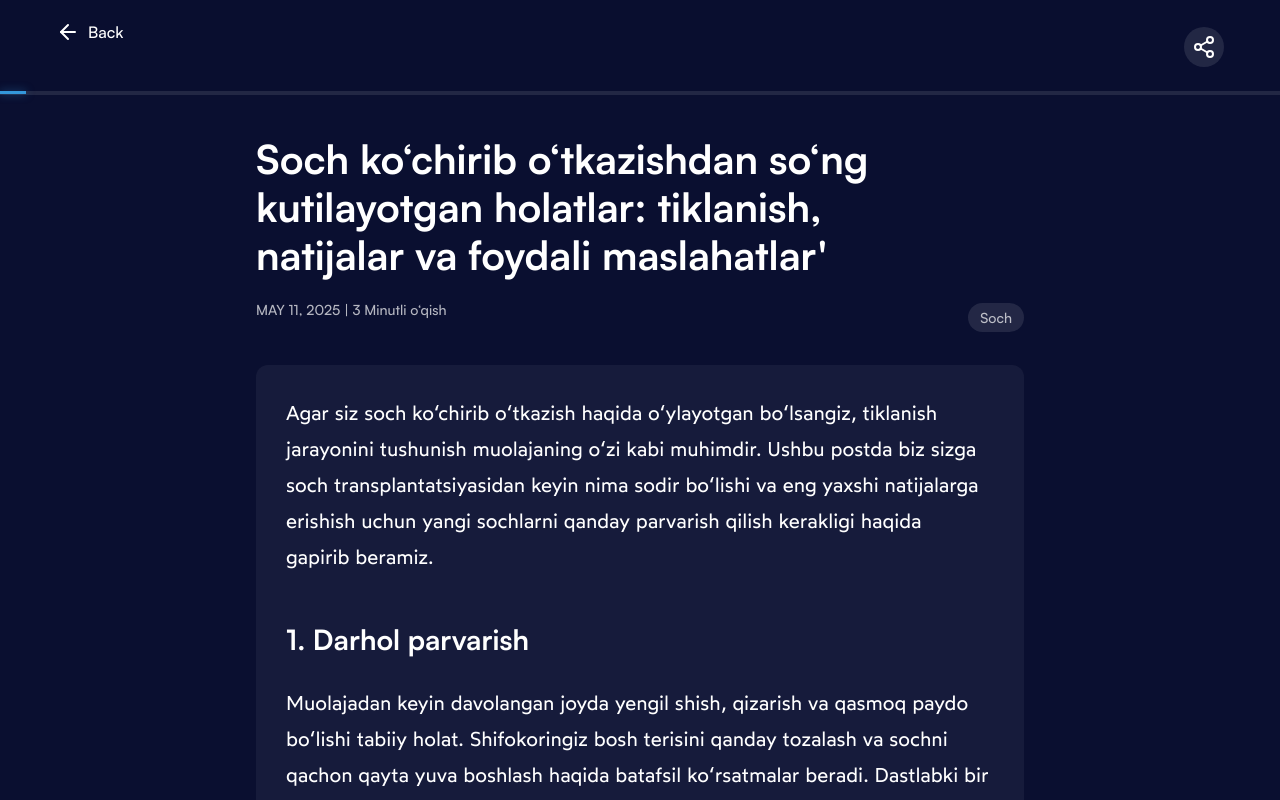
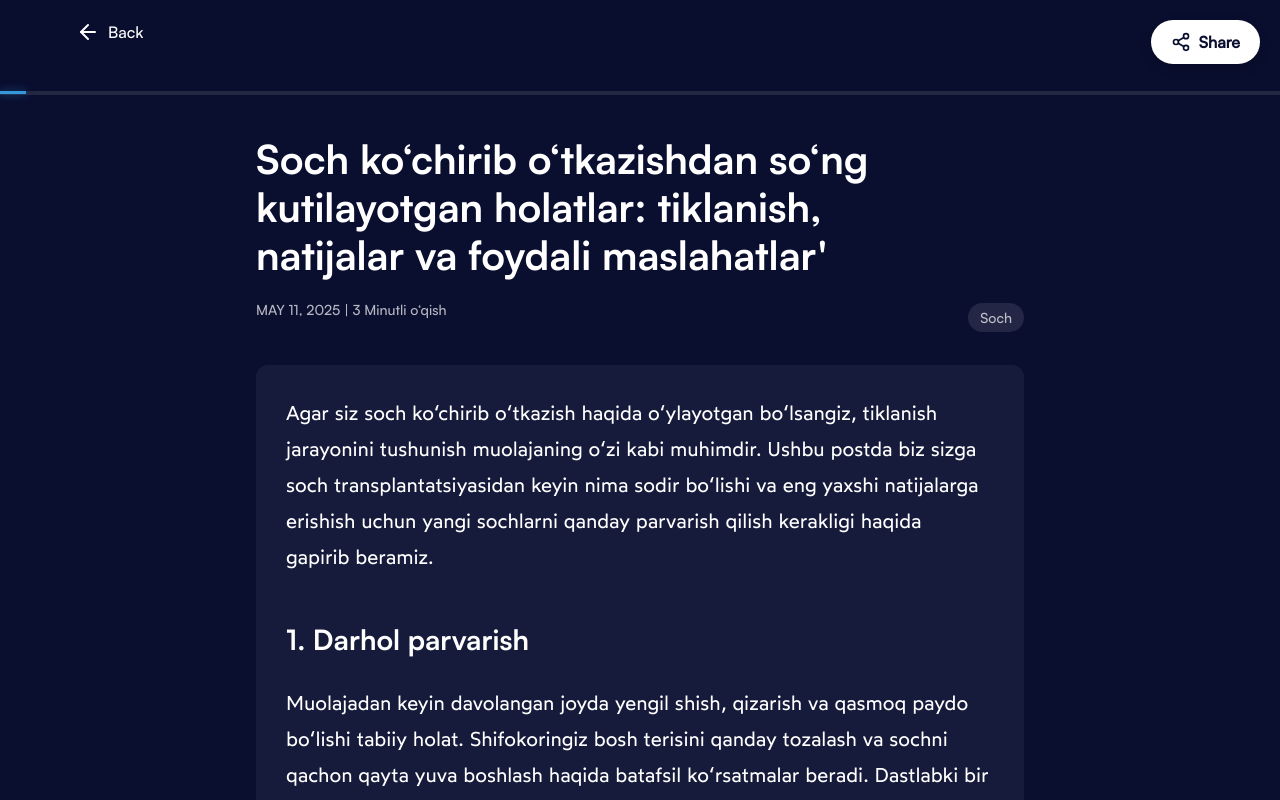
Before and after one commit to Mirjalol49/dr-munisa-webapp, a React (Vite) app: page /blog in a window 1280 px wide. Both pictures are taken after a click on the element 640 px from the left and 313 px from the top of the page. Shown: the top 800 px of the page. Built offline with nearby package versions, Linux system fonts and the light colour scheme.

Commit message:
share button added

```diff
--- a/src/Pages/Blog/BlogPost.css
+++ b/src/Pages/Blog/BlogPost.css
@@ -38,8 +38,17 @@
 
 .blog-post-header .container {
   display: flex;
+  justify-content: center;
+  align-items: center;
+}
+
+.header-controls {
+  display: flex;
   justify-content: space-between;
   align-items: center;
+  width: 100%;
+  max-width: 1200px;
+  padding: 0 20px;
 }
 
 .back-button {
@@ -56,20 +65,60 @@
   transform: translateX(-5px);
 }
 
-.share-button {
-  width: 40px;
-  height: 40px;
-  border-radius: 50%;
-  background-color: rgba(255, 255, 255, 0.1);
+.share-button-large {
   display: flex;
   align-items: center;
   justify-content: center;
+  gap: 8px;
+  background-color: #ffffff;
+  color: #0a0f30;
+  font-weight: bold;
+  padding: 10px 20px;
+  border-radius: 30px;
+  border: none;
   cursor: pointer;
   transition: all 0.2s ease;
+  box-shadow: 0 4px 12px rgba(0, 0, 0, 0.2);
+  position: fixed;
+  top: 20px;
+  right: 20px;
+  z-index: 9999;
+  font-size: 16px;
+  font-family: 'Satoshi-Medium', sans-serif;
 }
 
-.share-button:hover {
-  background-color: rgba(255, 255, 255, 0.2);
+.share-button-large:hover {
+  background-color: #ffffff;
+  transform: scale(1.05);
+  box-shadow: 0 6px 16px rgba(0, 0, 0, 0.25);
+}
+
+.share-button img {
+  width: 22px;
+  height: 22px;
+  object-fit: contain;
+}
+
+.share-tooltip {
+  position: absolute;
+  background-color: #ffffff;
+  color: #0a0f30;
+  padding: 5px 10px;
+  border-radius: 4px;
+  font-size: 14px;
+  white-space: nowrap;
+  box-shadow: 0 2px 8px rgba(0, 0, 0, 0.15);
+  top: 100%;
+  right: 0;
+  margin-top: 8px;
+  opacity: 0;
+  visibility: hidden;
+  transition: opacity 0.2s ease, visibility 0.2s ease;
+}
+
+.share-button:hover .share-tooltip {
+  opacity: 1;
+  visibility: visible;
 }
 
 .blog-post-content-wrapper {
--- a/src/Pages/Blog/BlogPost.jsx
+++ b/src/Pages/Blog/BlogPost.jsx
@@ -101,6 +101,29 @@ const BlogPost = () => {
   const [scrollProgress, setScrollProgress] = useState(0);
   const blogContentRef = useRef(null);
   const { showLoading, hideLoading } = useLoading();
+  const [shareUrl, setShareUrl] = useState('');
+
+  // Set share URL when component mounts
+  useEffect(() => {
+    // Get the current URL for sharing
+    const currentUrl = window.location.href;
+    setShareUrl(currentUrl);
+  }, [postId]);
+
+  // Share to Telegram function
+  const shareToTelegram = () => {
+    if (!post) return;
+
+    // Format post title and URL for sharing
+    const title = encodeURIComponent(post.title);
+    const url = encodeURIComponent(shareUrl);
+
+    // Create telegram share link
+    const telegramShareUrl = `https://t.me/share/url?url=${url}&text=${title}`;
+
+    // Open in new window
+    window.open(telegramShareUrl, '_blank', 'noopener,noreferrer');
+  };
 
   // Show loading spinner only when content is actually loading
   useEffect(() => {
@@ -257,6 +280,18 @@ const BlogPost = () => {
   return (
     <>
       <div className="blog-post-page">
+        {/* Share button positioned absolutely */}
+        <button className="share-button-large" onClick={shareToTelegram}>
+          <svg width="20" height="20" viewBox="0 0 24 24" fill="none" xmlns="http://www.w3.org/2000/svg">
+            <path d="M18 8C19.6569 8 21 6.65685 21 5C21 3.34315 19.6569 2 18 2C16.3431 2 15 3.34315 15 5C15 6.65685 16.3431 8 18 8Z" stroke="#0a0f30" strokeWidth="2" strokeLinecap="round" strokeLinejoin="round"/>
+            <path d="M6 15C7.65685 15 9 13.6569 9 12C9 10.3431 7.65685 9 6 9C4.34315 9 3 10.3431 3 12C3 13.6569 4.34315 15 6 15Z" stroke="#0a0f30" strokeWidth="2" strokeLinecap="round" strokeLinejoin="round"/>
+            <path d="M18 22C19.6569 22 21 20.6569 21 19C21 17.3431 19.6569 16 18 16C16.3431 16 15 17.3431 15 19C15 20.6569 16.3431 22 18 22Z" stroke="#0a0f30" strokeWidth="2" strokeLinecap="round" strokeLinejoin="round"/>
+            <path d="M8.59 13.51L15.42 17.49" stroke="#0a0f30" strokeWidth="2" strokeLinecap="round" strokeLinejoin="round"/>
+            <path d="M15.41 6.51L8.59 10.49" stroke="#0a0f30" strokeWidth="2" strokeLinecap="round" strokeLinejoin="round"/>
+          </svg>
+          Share
+        </button>
+
         <div className="blog-post-header">
           <div className="progress-container">
             <div
@@ -265,6 +300,7 @@ const BlogPost = () => {
             ></div>
           </div>
           <div className="container">
+            <div className="header-controls">
               <Link to="/blog" className="back-button">
                 <svg width="24" height="24" viewBox="0 0 24 24" fill="none" xmlns="http://www.w3.org/2000/svg">
                   <path d="M19 12H5" stroke="currentColor" strokeWidth="2" strokeLinecap="round" strokeLinejoin="round"/>
@@ -272,15 +308,6 @@ const BlogPost = () => {
                 </svg>
                 Back
               </Link>
-
-            <div className="share-button">
-              <svg width="24" height="24" viewBox="0 0 24 24" fill="none" xmlns="http://www.w3.org/2000/svg">
-                <path d="M18 8C19.6569 8 21 6.65685 21 5C21 3.34315 19.6569 2 18 2C16.3431 2 15 3.34315 15 5C15 6.65685 16.3431 8 18 8Z" stroke="currentColor" strokeWidth="2" strokeLinecap="round" strokeLinejoin="round"/>
-                <path d="M6 15C7.65685 15 9 13.6569 9 12C9 10.3431 7.65685 9 6 9C4.34315 9 3 10.3431 3 12C3 13.6569 4.34315 15 6 15Z" stroke="currentColor" strokeWidth="2" strokeLinecap="round" strokeLinejoin="round"/>
-                <path d="M18 22C19.6569 22 21 20.6569 21 19C21 17.3431 19.6569 16 18 16C16.3431 16 15 17.3431 15 19C15 20.6569 16.3431 22 18 22Z" stroke="currentColor" strokeWidth="2" strokeLinecap="round" strokeLinejoin="round"/>
-                <path d="M8.59 13.51L15.42 17.49" stroke="currentColor" strokeWidth="2" strokeLinecap="round" strokeLinejoin="round"/>
-                <path d="M15.41 6.51L8.59 10.49" stroke="currentColor" strokeWidth="2" strokeLinecap="round" strokeLinejoin="round"/>
-              </svg>
             </div>
           </div>
         </div>
--- a/src/assets/Components/Spinner/Spinner.jsx
+++ b/src/assets/Components/Spinner/Spinner.jsx
@@ -1,22 +1,32 @@
-import React, { memo } from 'react';
+import React, { memo, useEffect, useState } from 'react';
 import { useLoading } from '../../../context/useLoading';
 import './Spinner.css';
 
 // Optimize with React.memo to prevent unnecessary re-renders
-const Spinner = memo(({ isLoading: propIsLoading }) => {
+const Spinner = memo(() => {
   // Get loading state from context
-  const { isLoading: contextIsLoading } = useLoading();
+  const { isLoading } = useLoading();
+  const [visible, setVisible] = useState(false);
 
-  // Use either the prop or context loading state
-  const isLoading = propIsLoading !== undefined ? propIsLoading : contextIsLoading;
+  useEffect(() => {
+    // When isLoading changes, update visibility with a slight delay to ensure smooth transitions
+    if (isLoading) {
+      // Show immediately when loading starts
+      setVisible(true);
+    } else if (!isLoading && visible) {
+      // Add a small delay before hiding to ensure smooth transition
+      const timer = setTimeout(() => {
+        setVisible(false);
+      }, 300);
+      return () => clearTimeout(timer);
+    }
+  }, [isLoading, visible]);
 
-  // Only render if visible to improve performance
-  if (!isLoading) return null;
-
+  // Always render, but control visibility with CSS classes
   return (
     <>
-      <div className="spinner-overlay visible"></div>
-      <div className="spinner visible"></div>
+      <div className={`spinner-overlay ${visible ? 'visible' : ''}`}></div>
+      <div className={`spinner ${visible ? 'visible' : ''}`}></div>
     </>
   );
 });
--- a/src/context/LoadingProvider.jsx
+++ b/src/context/LoadingProvider.jsx
@@ -8,13 +8,17 @@ export const LoadingProvider = ({ children }) => {
   const hideTimerRef = useRef(null);
   const loadingCountRef = useRef(0); // Counter to track nested loading requests
   const lastLoadingTime = useRef(0);
-  const minLoadingTime = 500; // Increased to 500ms to prevent flickering
-  const minDisplayTime = 1000; // Increased minimum time to show the spinner once visible
+  const minLoadingTime = 300; // Reduced to 300ms for better responsiveness
+  const minDisplayTime = 600; // Reduced to 600ms for better user experience
   const stableTimeRef = useRef(null); // Timer to stabilize loading state
+  const isMountedRef = useRef(true); // Track component mount state
 
   // Clear all timers on unmount
   useEffect(() => {
+    isMountedRef.current = true;
+
     return () => {
+      isMountedRef.current = false;
       if (loadingTimerRef.current) clearTimeout(loadingTimerRef.current);
       if (hideTimerRef.current) clearTimeout(hideTimerRef.current);
       if (stableTimeRef.current) clearTimeout(stableTimeRef.current);
@@ -37,9 +41,11 @@ export const LoadingProvider = ({ children }) => {
 
     // If we recently showed the spinner, show it immediately without delay
     const now = Date.now();
-    if (now - lastLoadingTime.current < 2000) {
-      setIsLoading(true);
-      lastLoadingTime.current = now;
+    if (now - lastLoadingTime.current < 1000) {
+      if (isMountedRef.current) {
+        setIsLoading(true);
+        lastLoadingTime.current = now;
+      }
       return;
     }
 
@@ -50,8 +56,8 @@ export const LoadingProvider = ({ children }) => {
 
     // Set a timer to show the spinner only if loading takes longer than minLoadingTime
     loadingTimerRef.current = setTimeout(() => {
-      // Only show if we still have pending loading requests
-      if (loadingCountRef.current > 0) {
+      // Only show if we still have pending loading requests and component is mounted
+      if (loadingCountRef.current > 0 && isMountedRef.current) {
         setIsLoading(true);
         lastLoadingTime.current = Date.now();
       }
@@ -82,18 +88,18 @@ export const LoadingProvider = ({ children }) => {
       const remainingTime = Math.max(0, minDisplayTime - timeVisible);
 
       hideTimerRef.current = setTimeout(() => {
-        // Only hide if we have no pending loading requests
-        if (loadingCountRef.current === 0) {
+        // Only hide if we have no pending loading requests and component is mounted
+        if (loadingCountRef.current === 0 && isMountedRef.current) {
           setIsLoading(false);
 
           // Add a stabilization period where we ignore new loading requests
           stableTimeRef.current = setTimeout(() => {
             stableTimeRef.current = null;
-          }, 300);
+          }, 200); // Reduced from 300ms for better responsiveness
         }
         hideTimerRef.current = null;
       }, remainingTime);
-    } else if (loadingCountRef.current === 0) {
+    } else if (loadingCountRef.current === 0 && isMountedRef.current) {
       // If spinner is not visible and no pending requests, ensure it stays hidden
       setIsLoading(false);
     }
```
Also changed, not shown: src/assets/Images/new_share_icon.svg (added), src/assets/Images/share_icon.svg (added), vercel.json (added). Lines whose indentation alone changed are shown as unchanged.
